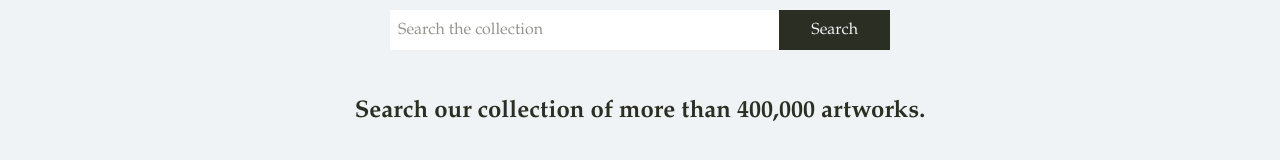
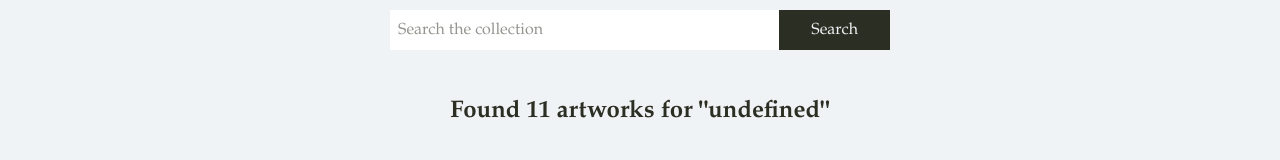
Before and after one commit to mah-luke/web_engineerin_assignment2, a plain HTML site: page www/search.html in a window 1280 px wide. Shown: the part 102-262 px from the top of the page. Drawn offline with Linux system fonts and the light colour scheme; no server answers.

Commit message:
quick fix to load highlights on start

```diff
--- a/www/search.html
+++ b/www/search.html
@@ -5,8 +5,9 @@
   <meta charset="UTF-8">
   <meta name="viewport" content="width=device-width, initial-scale=1, user-scalable=no">
   <link rel="stylesheet" type="text/css" href="style.css">
+  <script src="./search.js" defer></script>
   <script src="./met-api-wrapper.js"></script>
-  <script src="./search.js" defer></script>
+
   <title>Search | Artmart</title>
 </head>
 
--- a/www/search.js
+++ b/www/search.js
@@ -23,6 +23,12 @@ const form = document.querySelector('form.search-form');
 
 // events
 
+document.addEventListener('DOMContentLoaded', () => {
+    console.log("--- load site ---");
+
+    search();
+});
+
 form.addEventListener('submit', event => {
     console.log("--- Search triggered ---");
 
@@ -44,12 +50,10 @@ async function search(searchInput) {
 
         let artworkIds;
 
-
-
         // load highlights (empty search)
         if(!searchInput) {
             console.log("No search value given. Loading the highlights.");
-            artworkIds = await loadHighlights();
+            artworkIds = await getHighlights();
         }
         // load search results
         else {
@@ -97,7 +101,7 @@ async function search(searchInput) {
     }
 }
 
-async function loadHighlights() {
+async function getHighlights() {
     console.log(`loadHighlights()`);
 
     await fetch("./highlights.json") // fetch highlights data
```
